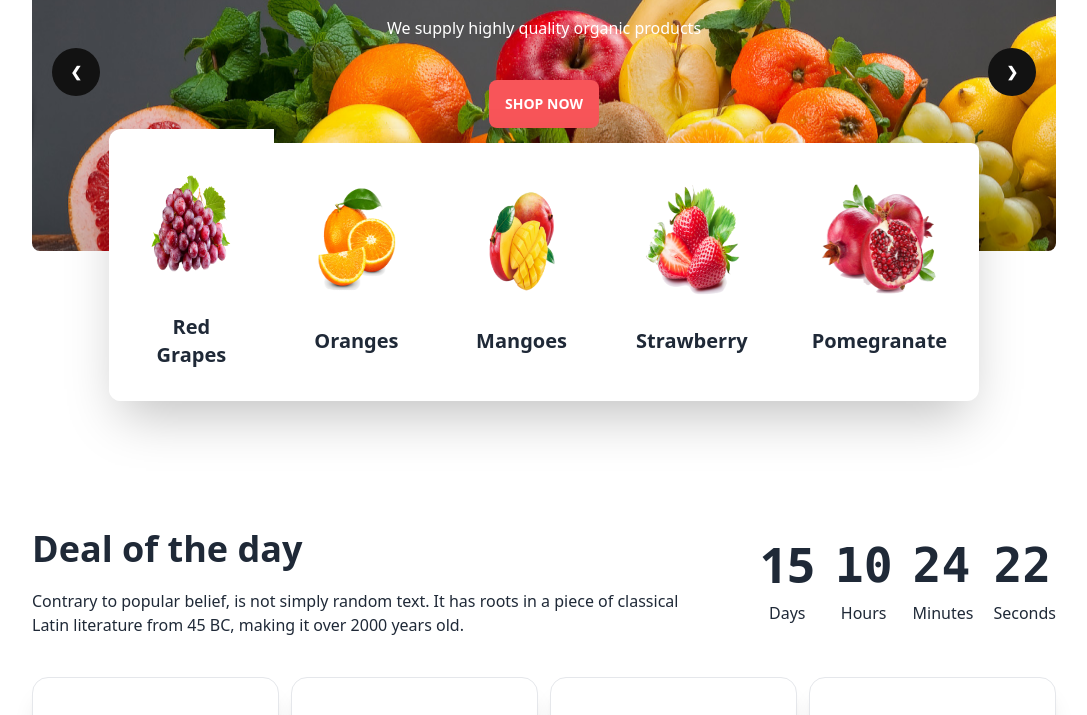
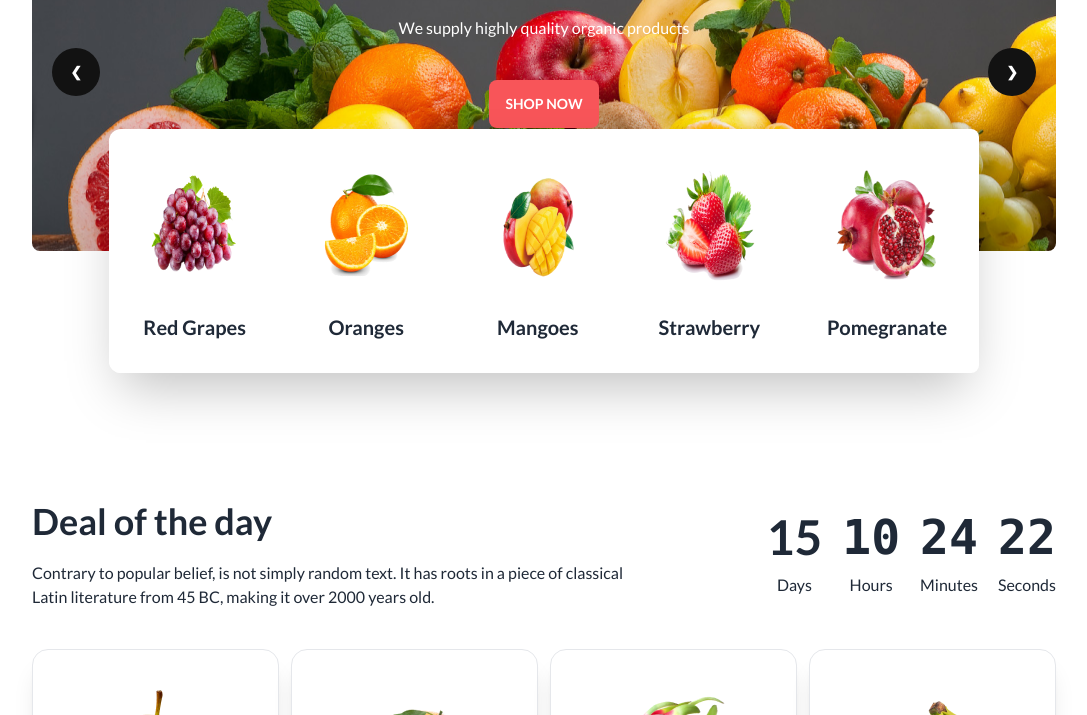
Before and after one commit to Akbar7554/third-assignment-ph, a plain HTML site: page index.html in a window 1280 px wide. Shown: the part 312-1027 px from the top of the page, without its empty margins (96-1183 px from the left). Drawn offline with nearby package versions, Linux system fonts and the light colour scheme; grey boxes are pictures that could not be loaded.

Commit message:
font added

```diff
--- a/index.html
+++ b/index.html
@@ -6,6 +6,15 @@
     <meta name="viewport" content="width=device-width, initial-scale=1.0">
     <title>Fruit Burst</title>
     <link rel="shortcut icon" href="images/logo.png" type="image/x-icon">
+    <!-- Font-Family -->
+    <link rel="preconnect" href="https://fonts.googleapis.com">
+    <link rel="preconnect" href="https://fonts.gstatic.com" crossorigin>
+    <link href="https://fonts.googleapis.com/css2?family=Lato:wght@300;400;700;900&display=swap" rel="stylesheet">
+    <style>
+        .font-lato {
+            font-family: 'Lato', sans-serif;
+        }
+    </style>
     <!-- Tailwind & DaisyUI CDN -->
     <link href="https://cdn.jsdelivr.net/npm/daisyui@3.4.0/dist/full.css" rel="stylesheet" type="text/css" />
     <script src="https://cdn.tailwindcss.com"></script>
@@ -29,14 +38,14 @@
                         'banner2-bg': "url('images/banner2.png')",
                         'banner3-bg': "url('images/banner3.png')",
                         'banner4-bg': "url('images/banner4.png')",
-                    }
+                    },
                 }
             }
         }
     </script>
 </head>
 
-<body>
+<body class="font-lato">
     <!-- Header start -->
     <header class="container mx-auto">
         <!-- Navbar start -->
@@ -223,7 +232,8 @@
             <!-- left side -->
             <div class="">
                 <h1 class="text-4xl font-bold mb-5">Deal of the day</h1>
-                <p class="">Contrary to popular belief, is not simply random text. It has roots in a piece of classical <br> Latin
+                <p class="">Contrary to popular belief, is not simply random text. It has roots in a piece of classical
+                    <br> Latin
                     literature from 45 BC, making it over 2000 years old.</p>
             </div>
             <!-- right side -->
```
